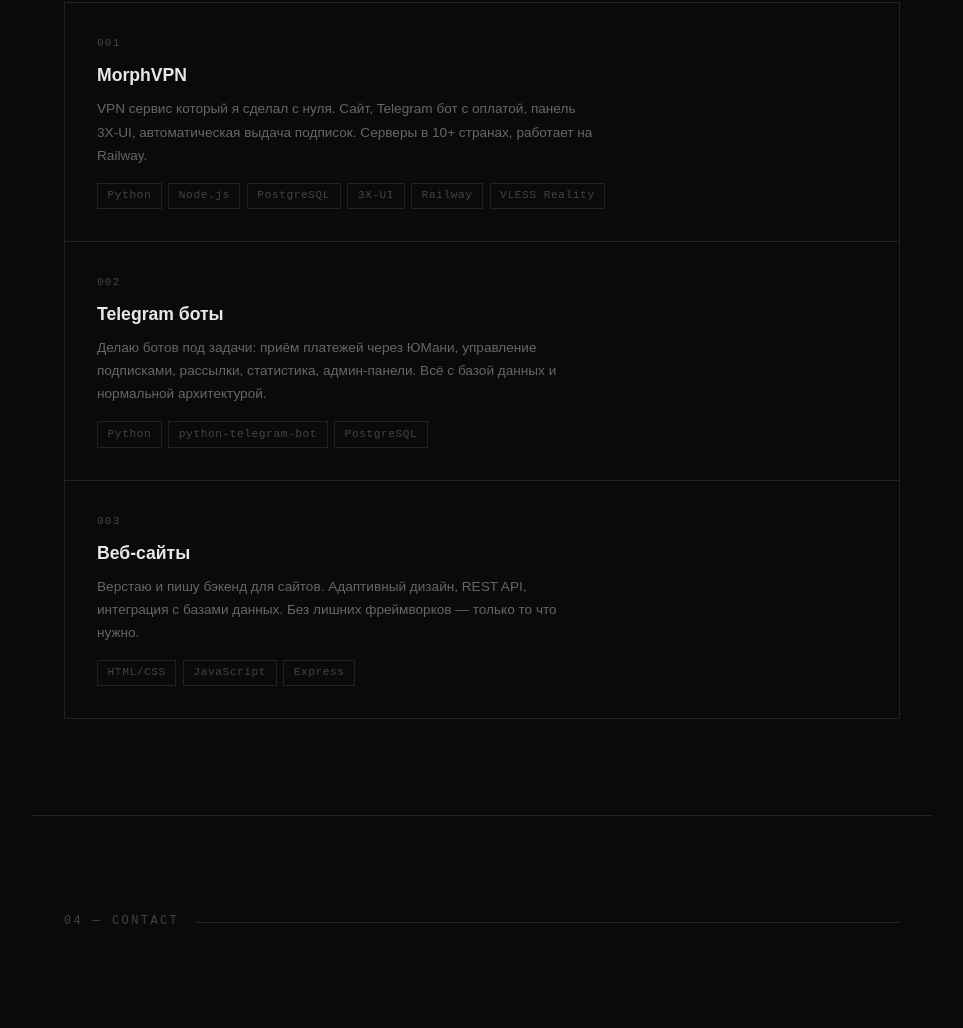
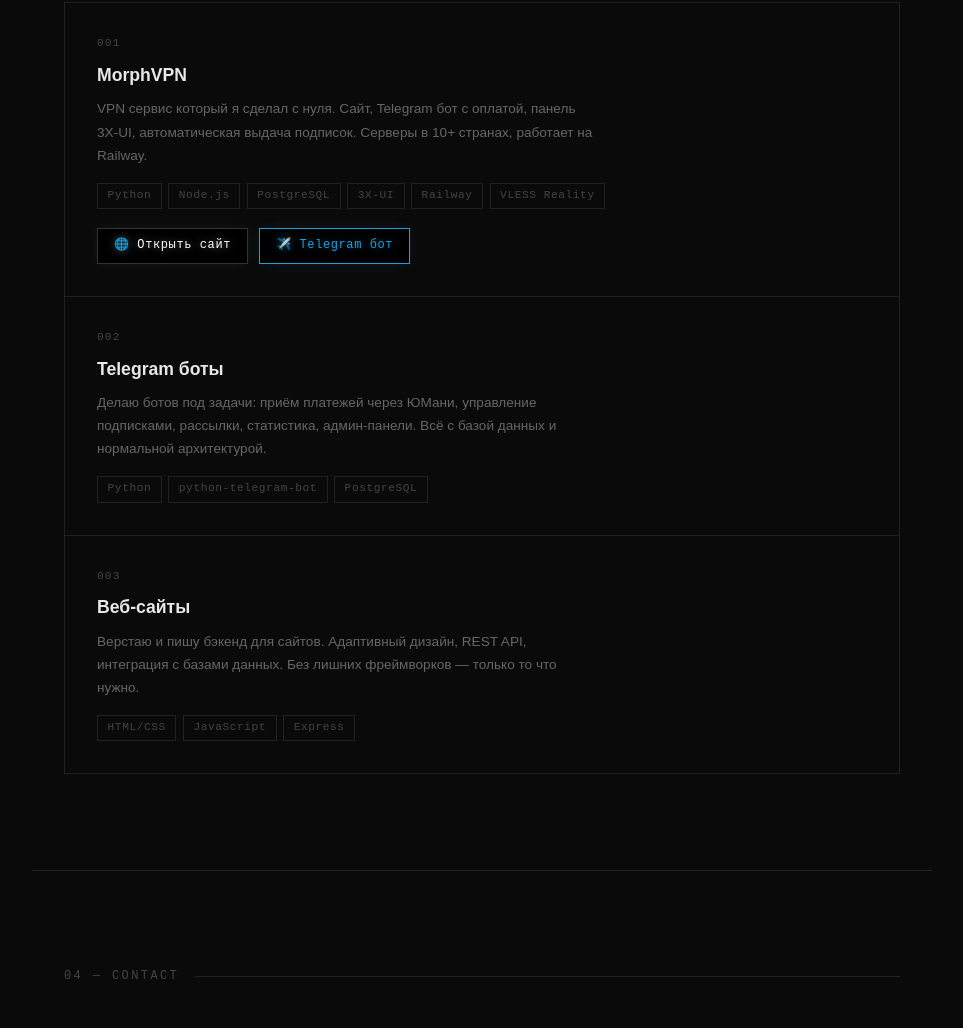
Before and after one commit to denis555hhhh/MorphVPN, a website: page portfolio.html in a window 1280 px wide. Shown: the part 2322-3350 px from the top of the page, without its empty margins (158-1121 px from the left). Drawn offline with Linux system fonts and the light colour scheme.

Commit message:
Add clickable glowing buttons to MorphVPN project card

```diff
--- a/portfolio.html
+++ b/portfolio.html
@@ -315,6 +315,45 @@
             color: var(--text-dim);
             margin-top: 0.3rem;
         }
+        .project-btns {
+            display: flex;
+            gap: 0.7rem;
+            margin-top: 1.2rem;
+            flex-wrap: wrap;
+        }
+        .project-btn {
+            display: inline-flex;
+            align-items: center;
+            gap: 0.4rem;
+            font-size: 0.75rem;
+            font-family: 'Courier New', monospace;
+            letter-spacing: 0.05em;
+            color: #fff;
+            text-decoration: none;
+            background: #000;
+            border: 1px solid #333;
+            padding: 0.45rem 1rem;
+            transition: all 0.25s;
+            text-shadow: 0 0 8px rgba(255,255,255,0.4);
+            box-shadow: 0 0 10px rgba(255,255,255,0.05);
+        }
+        .project-btn:hover {
+            border-color: #fff;
+            text-shadow: 0 0 12px #fff, 0 0 25px rgba(255,255,255,0.5);
+            box-shadow: 0 0 20px rgba(255,255,255,0.15);
+        }
+        .project-btn-tg {
+            border-color: #229ED9;
+            color: #229ED9;
+            text-shadow: 0 0 8px rgba(34,158,217,0.5);
+            box-shadow: 0 0 10px rgba(34,158,217,0.1);
+        }
+        .project-btn-tg:hover {
+            border-color: #229ED9;
+            text-shadow: 0 0 12px #229ED9, 0 0 25px rgba(34,158,217,0.6);
+            box-shadow: 0 0 20px rgba(34,158,217,0.3);
+            color: #fff;
+        }
 
         /* ── О себе ── */
         .about-grid {
@@ -615,6 +654,10 @@
                         <span class="project-tag">Railway</span>
                         <span class="project-tag">VLESS Reality</span>
                     </div>
+                    <div class="project-btns">
+                        <a href="https://morphvpn-production.up.railway.app" target="_blank" class="project-btn">🌐 Открыть сайт</a>
+                        <a href="https://t.me/MorphVPN1_bot" target="_blank" class="project-btn project-btn-tg">✈️ Telegram бот</a>
+                    </div>
                 </div>
                 <div class="project-arrow">↗</div>
             </div>
```
